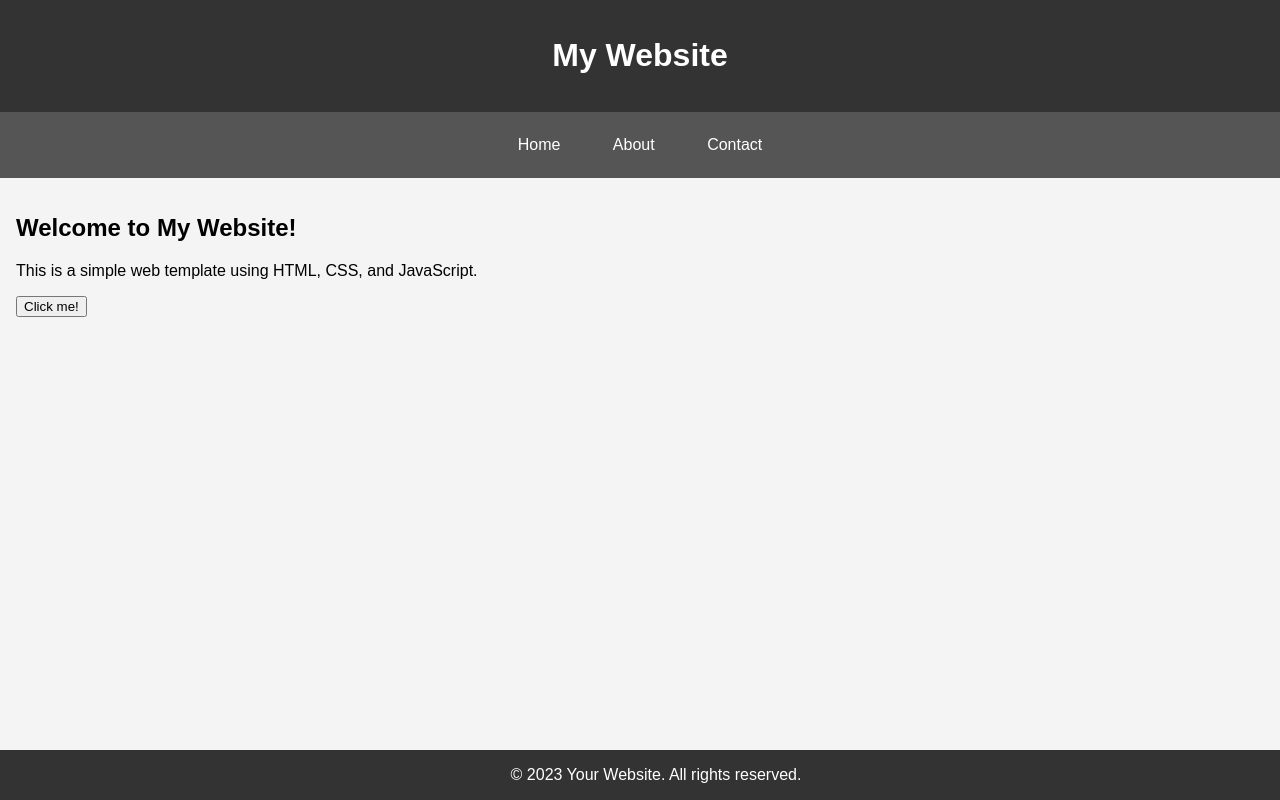
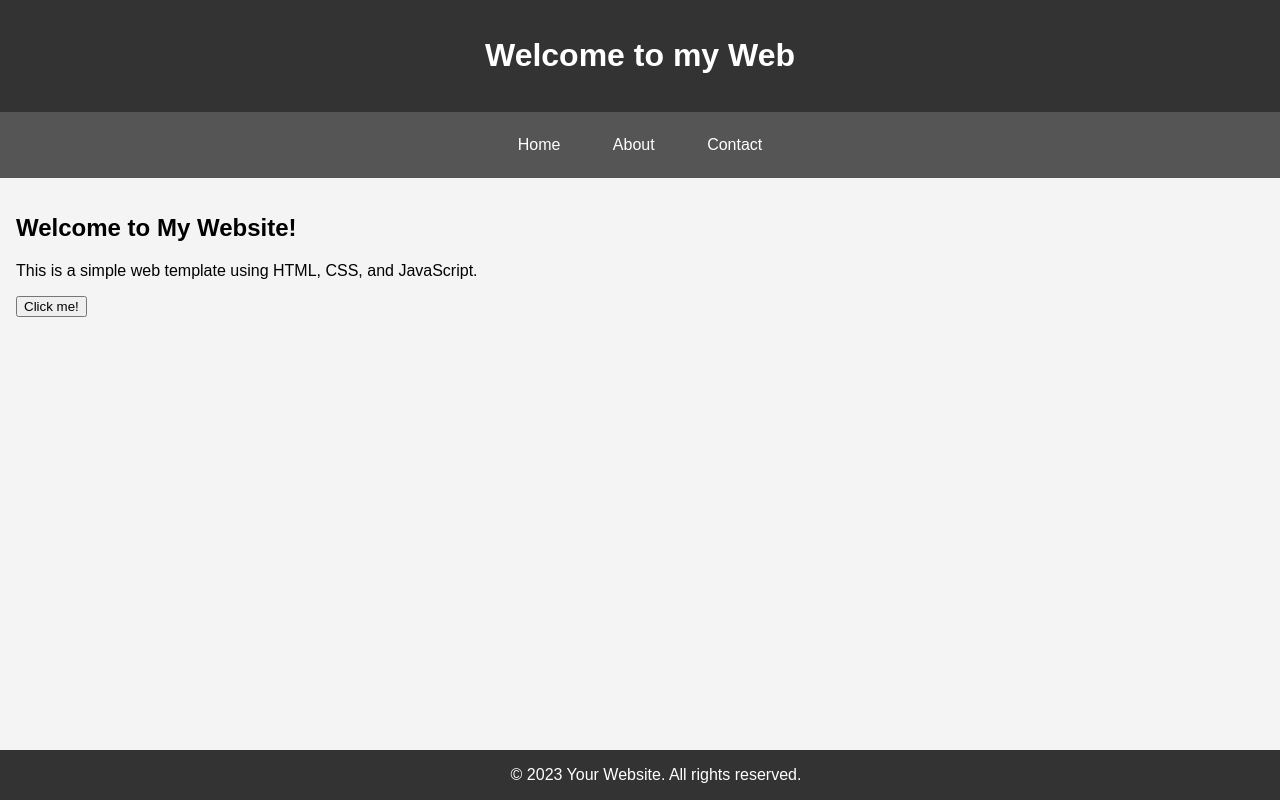
Before and after one commit to Fatikh930/terminaltask2, a plain HTML site: page index.html in a window 1280 px wide. Drawn offline with Linux system fonts and the light colour scheme.

Commit message:
Update index.html

```diff
--- a/index.html
+++ b/index.html
@@ -50,7 +50,7 @@
   </head>
   <body>
     <header>
-      <h1>My Website</h1>
+      <h1>Welcome to my Web</h1>
     </header>
 
     <nav>
```
